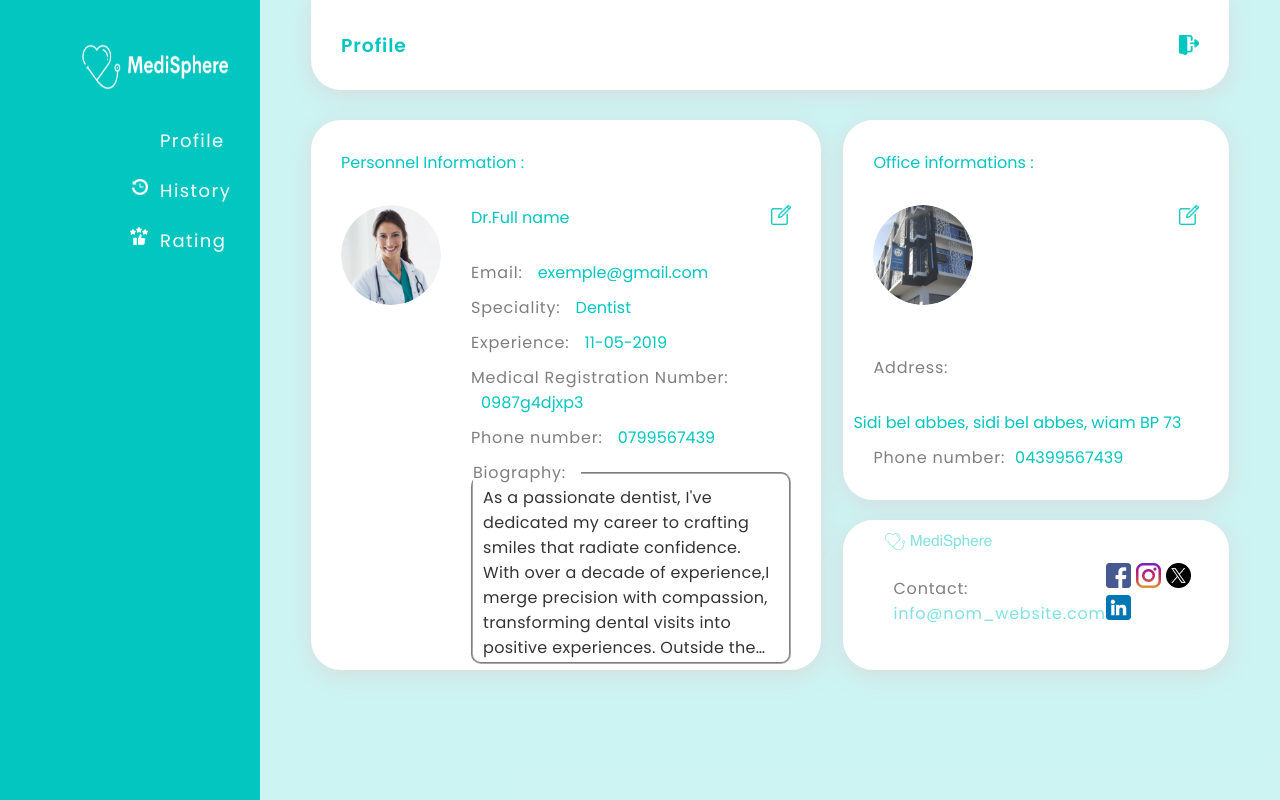
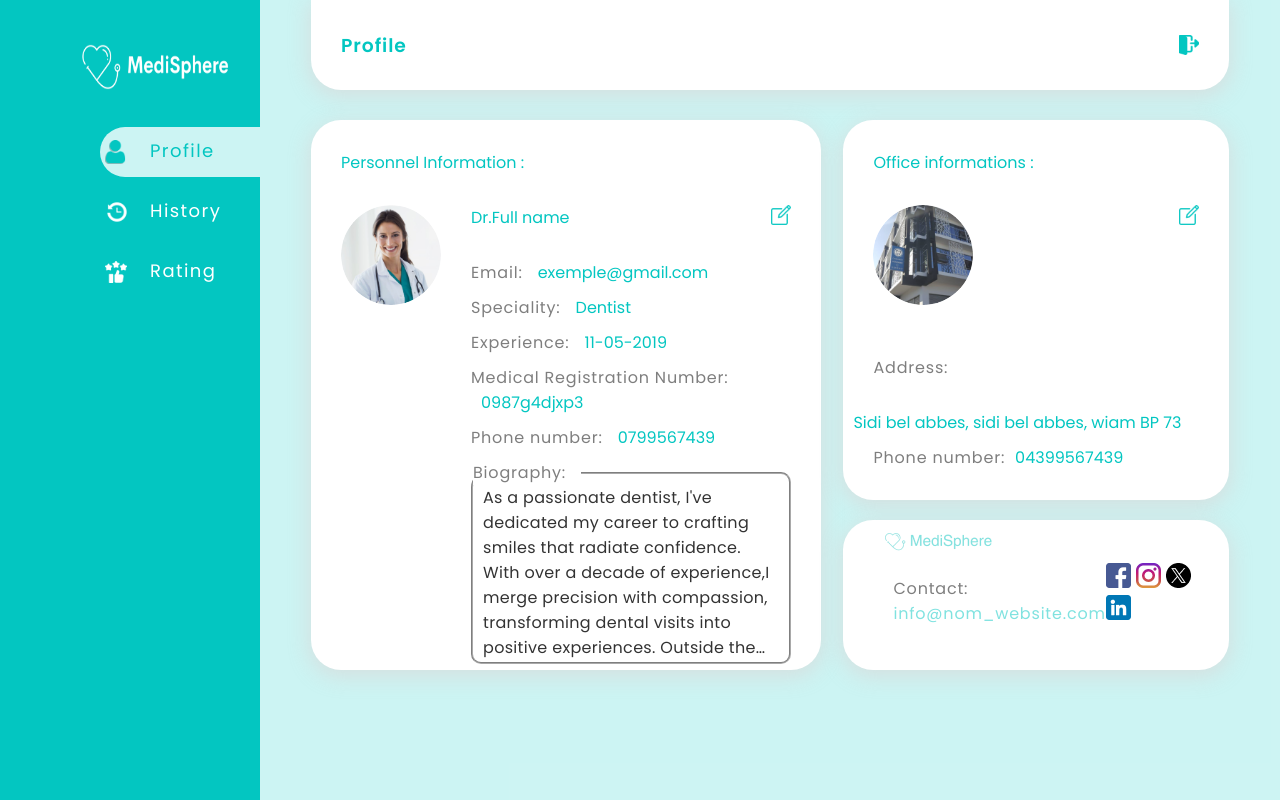
Before and after one commit to achiri-asma/PROJECT_S2, a Vue app: page /DashMed in a window 1280 px wide. Built offline with nearby package versions, Linux system fonts and the light colour scheme.

Commit message:
fixing li background problem

```diff
--- a/src/pages/DashMed.vue
+++ b/src/pages/DashMed.vue
@@ -58,18 +58,34 @@ export default {
         font-size: 18px;
         letter-spacing: 0.08em;
         box-sizing: border-box;
-        padding-left: 30px;
-        margin-left: 130px;
+        padding-left: 50px;
+        padding-top: 10px;
+        margin-left: 100px;
+        margin-bottom: 10px;
+    }
+    .dashmed aside li:first-child{
+        background: url(../assets/user2.png) no-repeat;
+        background-size: 15%;
+        background-position: 5px;
+        background-color: rgb(255, 255, 255, 0.8);
+        border-top-left-radius: 25px;
+        border-bottom-left-radius: 25px;
+        color: #03c6c1;
     }
     .dashmed aside li:first-child + li{
         background: url(../assets/backintime.png) no-repeat;
         background-size: 15%;
+        background-position: 5px;
     }
     .dashmed aside li:last-child{
         background: url(../assets/rating.png) no-repeat;
         background-size: 14%;
+        background-position: 5px;
     }
     .dashmed aside li.current{
-        background-color: rgb(3, 198, 180);
+        background-color: rgb(255, 255, 255, 0.8);
+        border-top-left-radius: 25px;
+        border-bottom-left-radius: 25px;
+        color: #03c6c1;
     }
 </style>
--- a/src/pages/EditProfile1.vue
+++ b/src/pages/EditProfile1.vue
@@ -41,7 +41,7 @@
         background-color: white;
         opacity: 80%;
         border-radius: 30px;
-        margin: 90px auto;
+        /*margin: 90px auto;*/
         box-sizing: border-box;
         padding: 20px 40px;
     }
```
Also changed, not shown: src/assets/user2.png (added).
